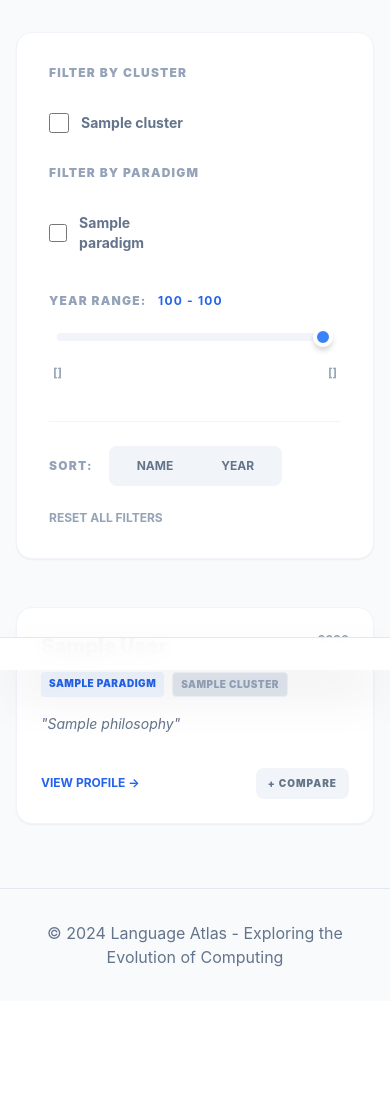
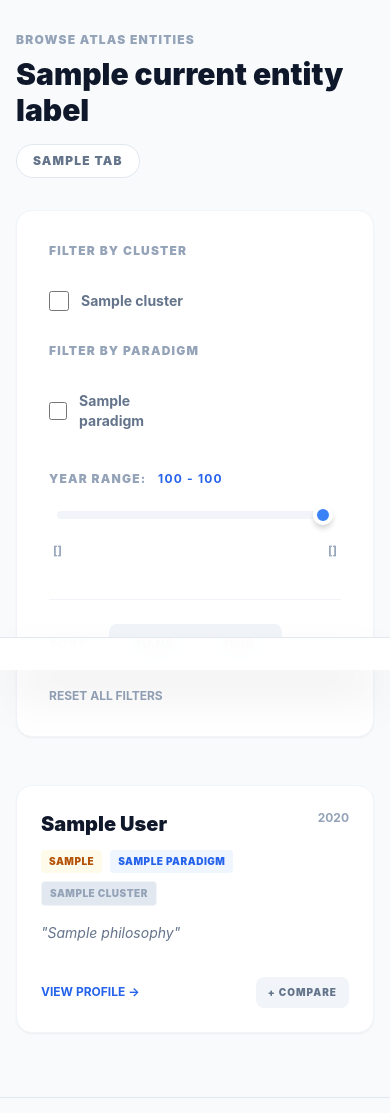
Before and after one commit to someflydev/language-atlas, a FastAPI app: template src/app/templates/index.html in a window 390 px wide; the page is wider, and only the part inside the window is pictured. Shown: the part 207-1320 px from the top of that part. Before the commit the page ends 1174 px from the top of that part, so only its background shows below. Run offline with FastAPI, Linux system fonts and the light colour scheme; the template is opened without the code that fills it: most values are stand-ins (such as "Sample title", 1, 10 or a date in 2020); parts of the project's set-up code (start-up, migrations or seed data) failed here and were passed over; some libraries are stand-ins or nearby versions.

Commit message:
[PROMPT_81] Surface entity types across stack
Default language browsing to entity_type=language, add
filtered /languages and /api/entity-types endpoints, and
expose entity type in CLI, TUI, templates, and supporting tests.

```diff
--- a/src/app/app.py
+++ b/src/app/app.py
@@ -55,6 +55,11 @@
 
 # Global entity link map for auto-linking
 _entity_link_map: Optional[Dict[str, str]] = None
+ENTITY_TYPE_LABELS = {
+    "language": "Programming Languages",
+    "foundation": "Historical and Theoretical Foundations",
+    "artifact": "Tools, Libraries, Runtimes, and Formats",
+}
 
 def get_link_map() -> Dict[str, str]:
     global _entity_link_map
@@ -245,26 +250,34 @@
 async def api_viz_influence() -> Any:
     return data_loader.get_influence_data()
 
-@app.get("/", response_class=HTMLResponse)
-async def read_root(
+
+def _render_language_browser(
     request: Request,
-    sort: str = "year",
-    clusters: Optional[List[str]] = Query(None),
-    paradigms: Optional[List[str]] = Query(None),
-    min_year: int = 1930,
-    max_year: int = 2024
+    route_path: str,
+    sort: str,
+    clusters: Optional[List[str]],
+    paradigms: Optional[List[str]],
+    min_year: int,
+    max_year: int,
+    entity_type: Optional[str],
+    min_bound: int,
 ) -> Response:
-    # Fetch filtered languages directly from SQL via DataLoader
+    effective_entity_type = entity_type or "language"
     filtered_languages = data_loader.get_all_languages(
         clusters=clusters,
         paradigms=paradigms,
         min_year=min_year,
         max_year=max_year,
-        sort=sort
+        sort=sort,
+        entity_type=effective_entity_type,
     )
 
-    available_clusters = data_loader.get_all_clusters()
+    available_clusters = data_loader.get_all_clusters(entity_type=effective_entity_type)
     available_paradigms = data_loader.get_all_paradigms()
+    current_entity_label = ENTITY_TYPE_LABELS.get(
+        effective_entity_type,
+        effective_entity_type.replace("_", " ").title(),
+    )
 
     context = {
         "request": request,
@@ -276,14 +289,69 @@
         "selected_paradigms": paradigms or [],
         "min_year": min_year,
         "max_year": max_year,
-        "min_bound": 1930,
-        "max_bound": 2024
+        "min_bound": min_bound,
+        "max_bound": 2024,
+        "route_path": route_path,
+        "current_entity_type": effective_entity_type,
+        "current_entity_label": current_entity_label,
+        "entity_type_tabs": [
+            {"value": "language", "label": "Programming Languages"},
+            {"value": "foundation", "label": "Foundations"},
+            {"value": "artifact", "label": "Artifacts"},
+        ],
     }
 
     if request.headers.get("HX-Request"):
-        return templates.TemplateResponse(request=request, name="partials/language_grid.html", context=context)
+        return templates.TemplateResponse(
+            request=request,
+            name="partials/language_grid.html",
+            context=context,
+        )
 
     return templates.TemplateResponse(request=request, name="index.html", context=context)
+
+@app.get("/", response_class=HTMLResponse)
+async def read_root(
+    request: Request,
+    sort: str = "year",
+    clusters: Optional[List[str]] = Query(None),
+    paradigms: Optional[List[str]] = Query(None),
+    min_year: int = 1930,
+    max_year: int = 2024
+) -> Response:
+    return _render_language_browser(
+        request=request,
+        route_path="/",
+        sort=sort,
+        clusters=clusters,
+        paradigms=paradigms,
+        min_year=min_year,
+        max_year=max_year,
+        entity_type="language",
+        min_bound=1930,
+    )
+
+@app.get("/languages", response_class=HTMLResponse)
+async def get_languages(
+    request: Request,
+    sort: str = "year",
+    clusters: Optional[List[str]] = Query(None),
+    paradigms: Optional[List[str]] = Query(None),
+    min_year: int = 1800,
+    max_year: int = 2024,
+    entity_type: Optional[str] = Query(None),
+) -> Response:
+    return _render_language_browser(
+        request=request,
+        route_path="/languages",
+        sort=sort,
+        clusters=clusters,
+        paradigms=paradigms,
+        min_year=min_year,
+        max_year=max_year,
+        entity_type=entity_type,
+        min_bound=1800,
+    )
 
 @app.get("/compare", response_class=HTMLResponse)
 async def compare_languages(
@@ -1005,7 +1073,8 @@
         "description": "Programmatic access to the Language Atlas database.",
         "endpoints": {
             "/api/search?q={term}": "Semantic search (min 2 chars)",
-            "/api/languages": "List all languages (with cluster, generation, sort, min_year, max_year filters)",
+            "/api/languages": "List all languages (with cluster, generation, entity_type, sort, min_year, max_year filters)",
+            "/api/entity-types": "Counts grouped by entity_type for language-like entities",
             "/api/language/{name}": "Detailed language profile data",
             "/api/paradigms": "List all programming paradigms",
             "/api/paradigm/{name}": "Detailed paradigm information",
@@ -1036,6 +1105,7 @@
 async def api_list_languages(
     cluster: Optional[str] = None,
     generation: Optional[str] = None,
+    entity_type: Optional[str] = "language",
     sort: str = "year",
     min_year: int = 1930,
     max_year: int = 2024
@@ -1046,7 +1116,17 @@
         filter_cluster=cluster,
         sort=sort,
         min_year=min_year,
-        max_year=max_year
+        max_year=max_year,
+        entity_type=entity_type,
+    )
+
+
+@app.get("/api/entity-types")
+async def get_entity_type_summary(request: Request) -> Response:
+    return JSONResponse(
+        content={
+            "entity_types": data_loader.get_entity_type_counts(),
+        }
     )
 
 @app.get("/api/language/{name}")
--- a/src/app/core/site_builder.py
+++ b/src/app/core/site_builder.py
@@ -76,7 +76,7 @@
 
     def emit_language_profiles(self) -> None:
         """Write one Markdown file per language into languages/."""
-        for lang_stub in self._loader.get_all_languages():
+        for lang_stub in self._loader.get_all_languages(entity_type=None):
             info = self._loader.get_language_doc_info(lang_stub['name'])
             if info is None:
                 continue
@@ -203,7 +203,7 @@
 
     def emit_era_index(self) -> None:
         """Write eras.md grouping languages by generation."""
-        all_langs = self._loader.get_all_languages()
+        all_langs = self._loader.get_all_languages(entity_type=None)
 
         # Group by generation, preserving insertion order via dict
         gen_map: Dict[str, List[Dict[str, Any]]] = {}
--- a/src/app/templates/index.html
+++ b/src/app/templates/index.html
@@ -1,7 +1,25 @@
 {% extends "base.html" %}
 
 {% block content %}
-<form hx-get="/" hx-target="#language-grid" hx-trigger="change from:input, change from:select" class="bg-white p-8 rounded-2xl shadow-sm border border-slate-100 mb-12">
+<section class="mb-8">
+    <div class="flex flex-col gap-4 lg:flex-row lg:items-end lg:justify-between">
+        <div>
+            <p class="text-xs font-black uppercase tracking-widest text-slate-400 mb-2">Browse Atlas Entities</p>
+            <h1 class="text-3xl font-black text-slate-900">{{ current_entity_label }}</h1>
+        </div>
+        <nav class="flex flex-wrap gap-2" aria-label="Entity type navigation">
+            {% for tab in entity_type_tabs %}
+            <a href="/languages?entity_type={{ tab.value }}"
+               class="px-4 py-2 text-xs font-black uppercase tracking-widest rounded-full border transition-colors {% if current_entity_type == tab.value %}bg-blue-600 border-blue-600 text-white{% else %}bg-white border-slate-200 text-slate-500 hover:border-blue-200 hover:text-blue-600{% endif %}">
+                {{ tab.label }}
+            </a>
+            {% endfor %}
+        </nav>
+    </div>
+</section>
+
+<form hx-get="{{ route_path }}" hx-target="#language-grid" hx-trigger="change from:input, change from:select" class="bg-white p-8 rounded-2xl shadow-sm border border-slate-100 mb-12">
+    <input type="hidden" name="entity_type" value="{{ current_entity_type }}">
     <!-- Cluster Filters -->
     <div class="mb-8">
         <label class="block text-xs font-black uppercase tracking-widest text-slate-400 mb-4">Filter by Cluster</label>
@@ -67,7 +85,7 @@
 
         <!-- Actions -->
         <div class="flex items-center space-x-4">
-            <a href="/" class="text-xs font-bold uppercase text-slate-400 hover:text-slate-600 transition-colors">Reset All Filters</a>
+            <a href="/languages?entity_type={{ current_entity_type }}" class="text-xs font-bold uppercase text-slate-400 hover:text-slate-600 transition-colors">Reset All Filters</a>
         </div>
     </div>
 </form>
--- a/src/app/templates/partials/language_grid.html
+++ b/src/app/templates/partials/language_grid.html
@@ -10,6 +10,9 @@
                 </div>
                 <!-- Tags -->
                 <div class="flex flex-wrap gap-2 relative z-30">
+                    <span class="text-[10px] font-black uppercase tracking-wider text-amber-700 bg-amber-50 px-2 py-1 rounded">
+                        {{ lang.entity_type or current_entity_type }}
+                    </span>
                     {% if lang.paradigms %}
                     <a href="/paradigm/{{ lang.paradigms[0] }}" target="_blank" rel="noopener noreferrer" class="text-[10px] font-black uppercase tracking-wider text-blue-600 bg-blue-50 px-2 py-1 rounded hover:bg-blue-100 transition-colors pointer-events-auto relative">
                         {{ lang.paradigms[0] }}
--- a/src/tui.py
+++ b/src/tui.py
@@ -238,6 +238,7 @@
         md = f"# {lang.get('display_name') or lang['name']} ({lang.get('year', 'N/A')})\n\n"
         md += f"- **Creators:** {', '.join(lang.get('creators', []))}\n"
         md += f"- **Paradigms:** {', '.join(lang.get('paradigms', []))}\n"
+        md += f"- **Entity Type:** {lang.get('entity_type', 'language')}\n"
         md += f"- **Cluster:** {lang.get('cluster', 'N/A')}\n"
         md += f"- **Generation:** {lang.get('generation', 'N/A')}\n\n"
 
```
Also changed, not shown: src/app/core/data_loader.py (+44 -5 lines), src/cli.py (+18 -2 lines), tests/test_data_loader_full.py (+10 -2 lines), tests/test_site_builder.py (+1 -1 lines).
